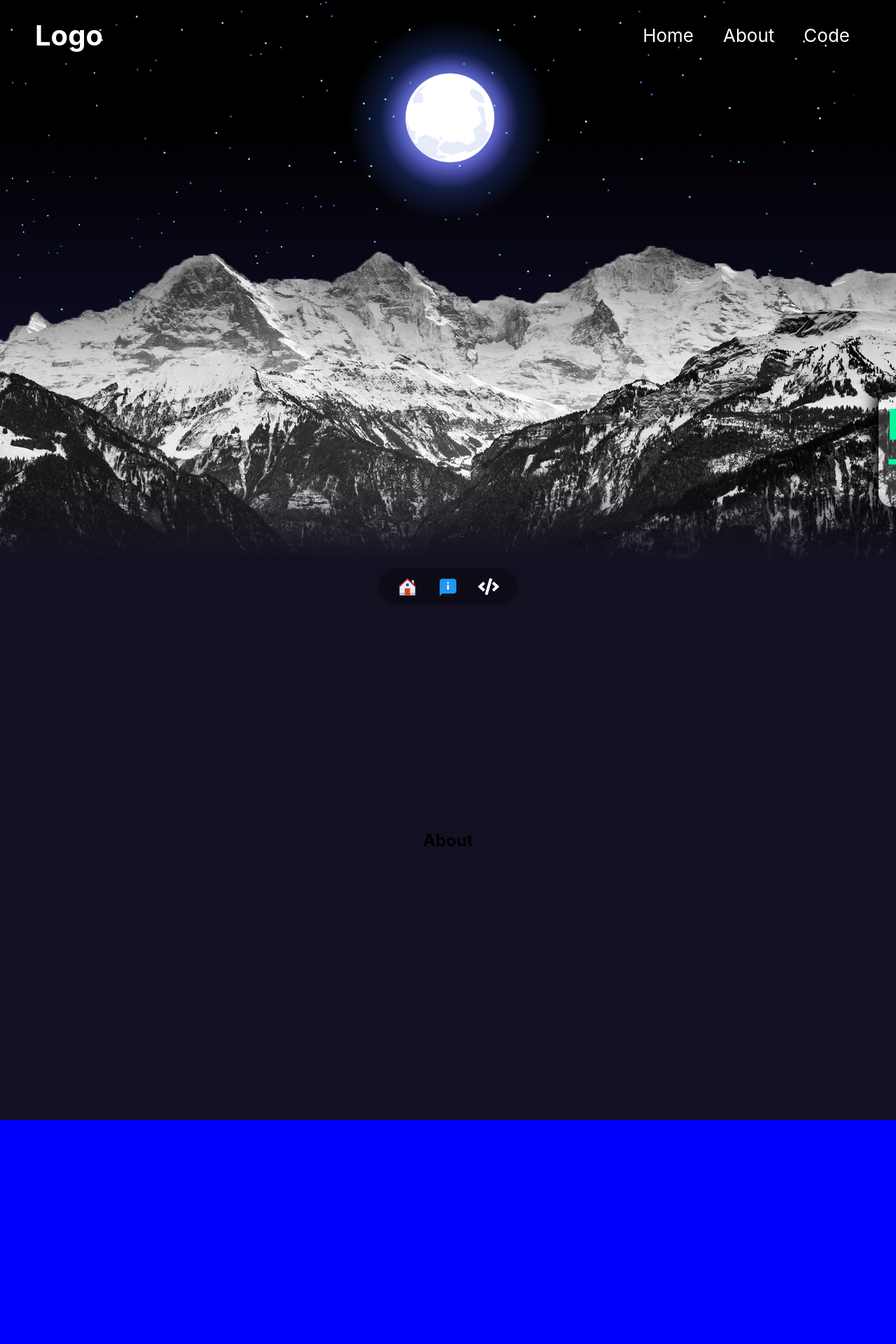
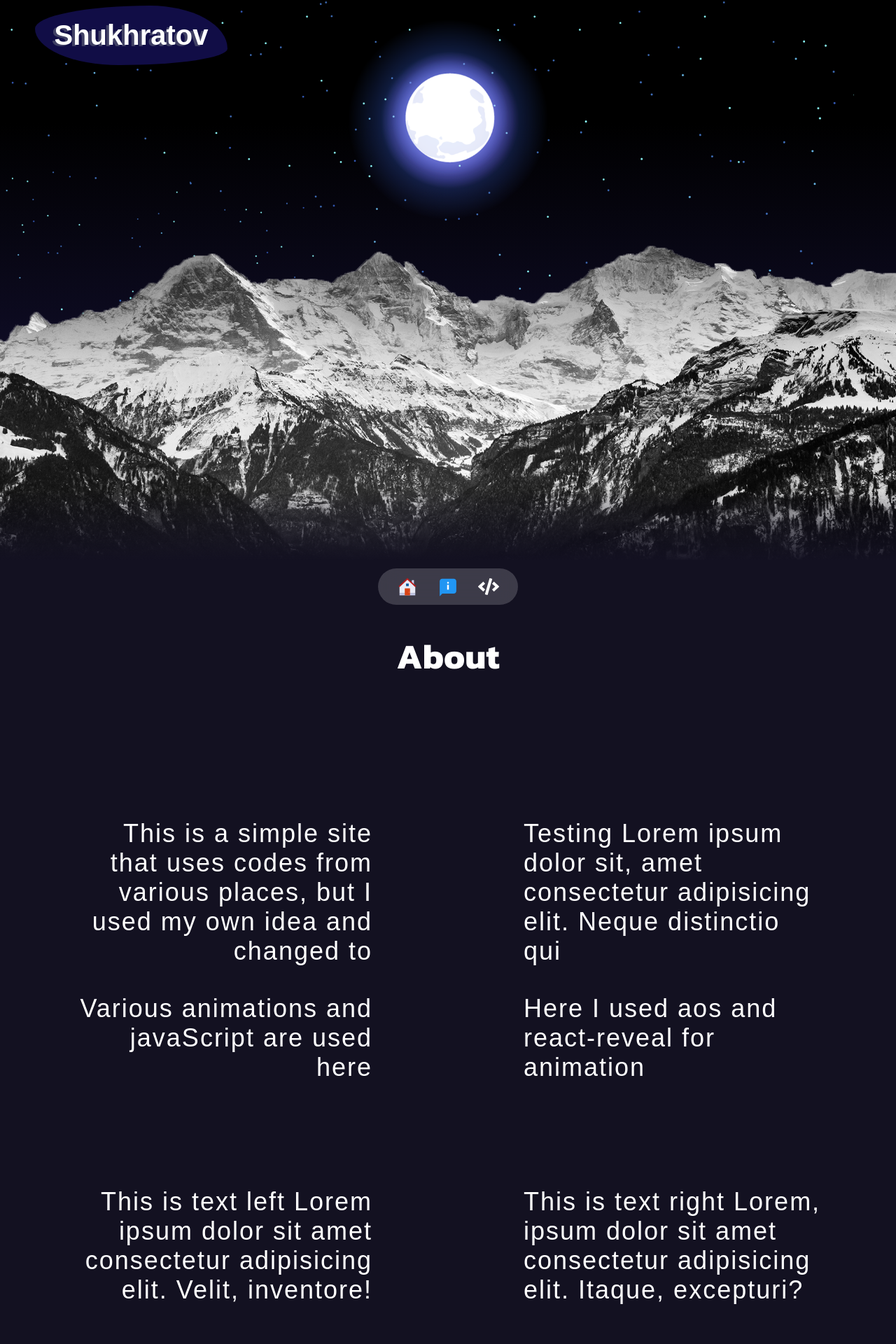
Before and after one commit to Shukhratov3082/Stylish-project, a React (Create React App) app: page / in a window 1280 px wide. Shown: the top 1920 px of the page at 70% size. Built offline with nearby package versions, Linux system fonts and the light colour scheme; the HTML template or start-up script is replaced by a standard one.

Commit message:
about style tayyor

```diff
--- a/package.json
+++ b/package.json
@@ -10,8 +10,10 @@
     "react": "^18.2.0",
     "react-dom": "^18.2.0",
     "react-icons": "^4.4.0",
+    "react-reveal": "^1.2.2",
     "react-router-dom": "^6.3.0",
     "react-scripts": "5.0.1",
+    "reveal": "^0.0.4",
     "styled-components": "^5.3.5",
     "swiper": "^8.3.1",
     "web-vitals": "^2.1.4"
--- a/public/index.html
+++ b/public/index.html
@@ -1,43 +1,31 @@
 <!DOCTYPE html>
 <html lang="en">
+
 <head>
   <meta charset="utf-8" />
   <link rel="icon" href="%PUBLIC_URL%/favicon.ico" />
   <meta name="viewport" content="width=device-width, initial-scale=1" />
   <meta name="theme-color" content="#000000" />
-    <meta
-      name="description"
-      content="Web site created using create-react-app"
-    />
+  <meta name="description" content="Web site created using create-react-app" />
   <link rel="apple-touch-icon" href="%PUBLIC_URL%/logo192.png" />
-    <!--
-      manifest.json provides metadata used when your web app is installed on a
-      user's mobile device or desktop. See https://developers.google.com/web/fundamentals/web-app-manifest/
-    -->
   <link rel="manifest" href="%PUBLIC_URL%/manifest.json" />
-    <!--
-      Notice the use of %PUBLIC_URL% in the tags above.
-      It will be replaced with the URL of the `public` folder during the build.
-      Only files inside the `public` folder can be referenced from the HTML.
 
-      Unlike "/favicon.ico" or "favicon.ico", "%PUBLIC_URL%/favicon.ico" will
-      work correctly both with client-side routing and a non-root public URL.
-      Learn how to configure a non-root public URL by running `npm run build`.
-    -->
+  <link rel="preconnect" href="https://fonts.googleapis.com">
+  <link rel="preconnect" href="https://fonts.gstatic.com" crossorigin>
+  <link href="https://fonts.googleapis.com/css2?family=Kanit:wght@700&display=swap" rel="stylesheet">
+  <link rel="stylesheet" href="https://unpkg.com/aos@next/dist/aos.css" />
+
+
   <title>React App</title>
 </head>
+
 <body>
   <noscript>You need to enable JavaScript to run this app.</noscript>
   <div id="root"></div>
-    <!--
-      This HTML file is a template.
-      If you open it directly in the browser, you will see an empty page.
+  <script src="https://unpkg.com/aos@next/dist/aos.js"></script>
+  <script>
+    AOS.init();
+  </script>
+</body>
 
-      You can add webfonts, meta tags, or analytics to this file.
-      The build step will place the bundled scripts into the <body> tag.
-
-      To begin the development, run `npm start` or `yarn start`.
-      To create a production bundle, use `npm run build` or `yarn build`.
-    -->
-  </body>
 </html>
--- a/src/App.js
+++ b/src/App.js
@@ -4,20 +4,22 @@ import About from './components/About'
 import Code from './components/Code'
 import Header from './components/header';
 import FootNavBar from './components/FootNavBar';
-// import NavBar from './components/NavBar';
+import styled from 'styled-components';
 
 function App() {
   return (
-    <>
-    <Header/>
-
-    {/* <NavBar/> */}
-    <Home/>
-    <About/>
-    <Code/>
-    <FootNavBar/>
-    </>
+    <Wrapper>
+      <Header />
+      <Home />
+      <About />
+      <Code />
+      <FootNavBar />
+    </Wrapper>
   );
 }
 
 export default App;
+const Wrapper = styled.div`
+scroll-snap-type: y mandatory;
+
+`
--- a/src/components/About.jsx
+++ b/src/components/About.jsx
@@ -1,10 +1,57 @@
 import React from 'react';
 import styled from 'styled-components';
+import Fade from 'react-reveal/Fade';
+import telegram from './images/telegram.png'
+// import { FaTelegramPlane } from 'react-icons/fa';
+const About = () => {
 
-const About = () => {
+    window.addEventListener('scroll', function () {
+        const value = window.scrollY
+        const telegram = document.querySelector('.telegram')
+
+        // telegram.style.left = 'calc(-400px + ' + value * 0.9 + 'px)';
+        // telegram.style.bottom = 'calc(-760px + ' + value * 0.9 + 'px)';
+        // telegram.style.fontSize = 'calc(800px - ' + value * 0.5 + 'px)';
+
+        telegram.style.bottom = 'calc(-400px + ' + value * 1.5 + 'px)';
+
+
+
+    })
+
+
     return (
         <Wrapper id='about'>
+
+            <Fade bottom>
                 <h2>About</h2>
+            </Fade>
+
+            <div className='aboutSite'>
+                <div className='textLeft' >
+                    <p data-aos="fade-right">This is a simple site that uses codes from various places, but I used my own idea and changed to</p>
+                    <p data-aos="fade-right" data-aos-delay="50" >Various animations and javaScript are used here</p>
+                    <p data-aos="fade-right">This is text left Lorem ipsum dolor sit amet consectetur adipisicing elit. Velit, inventore! </p>
+                </div>
+                <div className='textRight'>
+                    <p data-aos="fade-left">Testing Lorem ipsum dolor sit, amet consectetur adipisicing elit. Neque distinctio qui </p>
+                    <p data-aos="fade-left" data-aos-delay="50">Here I used aos and react-reveal for animation</p>
+                    <p data-aos="fade-left">This is text right Lorem, ipsum dolor sit amet consectetur adipisicing elit. Itaque, excepturi?</p>
+                </div>
+                <img className='telegram' src={telegram} alt="TelegramIcon" />
+            </div>
+
+
+            <div className='aboutStyle' >
+                    <div className="rounds round1" data-aos='zoom-in-right' data-aos-delay="10">IT</div>
+                    <div className="rounds round2" data-aos='zoom-in-up' data-aos-delay="400">IS</div>
+                    <div className="rounds round3" data-aos='zoom-in-up' data-aos-delay="100">Style</div>
+                    <div className="rounds roundCenter" data-aos='zoom-in-up' data-aos-delay="800"></div>
+                    <div className='MirrorContainer' data-aos="zoom-in" data-aos-delay="600"  >
+                        <p>Lorem ipsum dolor, sit amet consectetur adipisicing  architecto vero quia provident beatae perspiciatis dolorum est labore, consequuntur numquam. Ut, voluptates laudantium autem tempora sunt ex ea vero consequuntur!</p>
+                    </div>
+            </div>
+
         </Wrapper>
     );
 }
@@ -12,23 +59,148 @@ const About = () => {
 export default About;
 const Wrapper = styled.section`
 width: 100%;
-height: 800px;
 z-index: 2;
+background: #131121;
+color: white;
+overflow: hidden;
+position: relative;
+padding: 100px 100px 150px 100px;
+
+    h2{
+        text-align: center;
+        font-size: 50px;
+        font-family: 'Kanit', sans-serif;
+    }
+    .aboutSite{
+        width: 100%;
+        height: 100%;
+        display: flex;
+        align-items: start;
+        justify-content: space-between;
+        padding: 195px 0 0 0;
+        z-index: 1;
+            div{
+                width: 40%;
+                font-family: sans-serif;
+                font-size: 36px;
+                letter-spacing: 2px;
+                p:nth-child(2){margin-top: 40px;}
+                p:nth-child(3){margin-top: 150px;}
+            }
+            .textLeft{text-align: end;}
+
+            .telegram{
+                position: absolute;
+                color: white;
+                left: 48%;
+                height: 300px;
+                transform: rotate(316deg) translateX(-50%);
+                z-index: -1;
+            }
+    }
+
+    .aboutStyle{
+        width: 100%;
+        height: 1000px;
         display: flex;
         align-items: center;
         justify-content: center;
-background: #131121;
+        position: relative;
+        margin-top: 300px;
 
-&::before{
+            .MirrorContainer{
+                width: 700px;
+                height: 650px;
+                display: flex;
+                align-items: center;
+                justify-content: center;
+                font-size: 30px;
+                z-index: 1;
+
+                background-color: rgba(255,255,255,0.1);
+                border: 1px solid rgba(255,255,255,0.4);
+                box-shadow: 0px 6px 20px rgb(255 255 255 / 39%);
+                border-right: 1px solid rgba(255,255,255,0.2);
+                border-bottom:1px solid rgba(255,255,255,0.2);
+                backdrop-filter: blur(25px);
+                border-radius: 10px;
+
+                p{
+                    width: 50%;
+                    text-align: center;
+                    font-family: 'Kanit', sans-serif;
+
+                }
+            }
+
+            .rounds{
+                width: 320px;
+                height: 320px;
+                display: flex;
+                align-items: center;
+                justify-content: center;
+                font-size: 40px;
+                font-family: 'Kanit', sans-serif;
+                position: absolute;
+                border-radius: 50%;
+                letter-spacing: 3px;
+                    &::before{filter: blur(30px);}
+                    &::before,::after{
                         content: '';
                         position: absolute;
-    bottom: -1px;
                         width: 100%;
-    height: 100px;
-    background: linear-gradient(to top, #131121,transparent);
-    z-index: 10;
+                        height: 100%;
+                        border-radius: 50%;
+                        z-index: -1;
+                    }
             }
 
+            .round1{
+                top: 100px;
+                left: 5%;
+                color: yellow;
+                &::before,::after{background: #00e4ff; animation: round2Animate 8s linear infinite;}
+            }
+            .round2{
+                top: 200px;
+                right: 100px;
+                color: #00ff19;
+                &::before,::after{background:#1900a6;animation: round2Animate 9s linear infinite;}
+            }
+            .round3{
+                left: 30%;
+                bottom: -100px;
+                color: #ff00ca;
+                &::before,::after{background: #00ff19; animation: round2Animate 7s linear infinite;}
+            }
+            .roundCenter{
+                width: 350px;
+                height: 350px;
+                top: 250px;
+                left: 39%;
+                color: yellow;
+                &::before,::after{background: #ff9100; animation: round2Animate 8s linear infinite;}
+            }
 
+    }
 
+    @keyframes round2Animate {
+        0%,100%{border-radius:50% 50% 50% 50% / 50% 50% 50% 50% ;}
+        10%{border-radius:61% 39% 50% 50% / 50% 50% 50% 50% ;}
+        20%{border-radius:51% 49% 50% 50% / 50% 63% 38% 50% ;}
+        30%{border-radius:51% 49% 63% 39% / 50% 50% 50% 50% ;}
+        40%{border-radius:51% 49% 50% 50% / 38% 50% 50% 62% ;}
+        50%{border-radius:62% 38% 50% 50% / 50% 50% 50% 50% ;}
+        60%{border-radius:50% 50% 50% 50% / 50% 63% 38% 50% ;}
+        70%{border-radius:50% 50% 63% 39% / 50% 50% 50% 50% ;}
+        80%{border-radius:50% 50% 50% 50% / 40% 50% 50% 60% ;}
+    }
+@media (max-width:768px) {
+   .textContainer{
+    p{
+        font-size: 27px;
+        line-height: 36px;
+    }
+   }
+}
 `
--- a/src/components/Home.jsx
+++ b/src/components/Home.jsx
@@ -1,17 +1,16 @@
-import React, { useEffect } from 'react';
+import React from 'react';
 import styled from 'styled-components';
 import Moon from './images/moon.png'
 import Stars from './images/stars.png'
 import Tog from './images/mountain.png'
 const Home = () => {
 
-    useEffect(() => {
+
         window.addEventListener('scroll', function () {
             const value = window.scrollY
             const MoonImg = document.querySelector('#MoonImg')
             const StarsImg = document.querySelector("#StarsImg")
             const text = document.querySelector('#text')
-
 
             MoonImg.style.top = value * 0.5 + 'px';
             MoonImg.style.left = value * 1.05 + 'px';
@@ -21,7 +20,6 @@ const Home = () => {
 
         })
 
-    }, [])
 
 
 
@@ -49,6 +47,16 @@ justify-content: center;
 background: linear-gradient(0deg, #191540 6%, #000000 78%);
 position: relative;
 
+&::before{
+    content: '';
+    position: absolute;
+    bottom: -1px;
+    width: 100%;
+    height: 100px;
+    background: linear-gradient(to top, #131121,transparent);
+    z-index: 12;
+}
+
     img{
         position: absolute;
         top: 0;
@@ -74,15 +82,17 @@ position: relative;
         width: 375px;
         position: absolute;
         padding: 10px 12px;
-        right: -350px;
+        right: -375px;
         top: 70%;
         color: mediumspringgreen;
         background: #ffffff2b;
         border-radius: 20px;
-        box-shadow: 0 0 20px 8px #000;
+        text-shadow: -4px 4px 7px #000;
         font-size: 60px;
         z-index: 9;
     }
 
 
+
+
 `
--- a/src/components/header.jsx
+++ b/src/components/header.jsx
@@ -1,7 +1,7 @@
 import { useState } from "react";
 import styled from "styled-components";
 import MenuBurger from "./MenuBurger";
-
+import Fade from 'react-reveal/Fade';
 
 const Header = () => {
     const [activeNav, setActiveNav] = useState('')
@@ -19,13 +19,16 @@ const Header = () => {
 
     return (
         <Wrapper>
-
-            <h1 className="Logo">Logo</h1>
+            <Fade top cascade>
+                <div className="borderGradiend">
+                    <h1 className="Logo">Shukhratov</h1>
+                </div>
                 <nav className="navContainer">
                     <a href={'#home'} onClick={() => setActiveNav('#home')} className={activeNav === '#home' ? 'active' : ''}>Home</a>
                     <a href={'#about'} onClick={() => setActiveNav('#about')} className={activeNav === '#about' ? 'active' : ''}>About</a>
                     <a href={'#code'} onClick={() => setActiveNav('#code')} className={activeNav === '#code' ? 'active' : ''}>Code</a>
                 </nav>
+            </Fade>
             <MenuBurger />
 
         </Wrapper>
@@ -45,17 +48,39 @@ const Wrapper = styled.header`
     top: 0;
     left: 0;
     padding: 20px 50px 20px 50px;
+    font-family: "Coda Caption", sans-serif;;
 
+    .borderGradiend{
+        width: 275px;
+        height: 85px;
+        display: flex;
+        align-items: center;
+        justify-content: center;
+        background: #110d46;
+        border-radius:50% 50% 51% 49% / 36% 65% 35% 64%  ;
+        animation: BorderAnimated 13s cubic-bezier(0.47, 0.36, 0.68, 0.82) infinite;
+        @keyframes BorderAnimated {
+            0%, 100%{border-radius:31% 69% 29% 71% / 42% 50% 50% 58%;}
+            10%{border-radius: 45% 55% 29% 71% / 33% 50% 50% 67%;}
+            20%{border-radius:50% 50% 42% 58% / 31% 60% 40% 69%;}
+            40%{border-radius:64% 36% 69% 31% / 32% 77% 23% 68%;}
+            60%{border-radius:54% 46% 39% 61% / 48% 66% 34% 52%;}
+            80%{border-radius:  81% 19% 70% 30% / 51% 41% 59% 49%;}
+        }
 
         .Logo{
             color: white;
             font-size: 40px;
+            text-shadow: -4px 2px #404064;
         }
+    }
+
 
     .navContainer{
         display: flex;
         gap: 10px;
         align-content: center;
+        font-weight: 800;
         a{
             transition: .3s ease-in-out;
             text-decoration: none;
@@ -79,6 +104,12 @@ const Wrapper = styled.header`
         .navContainer{
             display: none;
         }
+        .borderGradiend{
+            width: 250px;
+            .Logo{
+                font-size: 30px;
+            }
+        }
      }
 
 
--- a/src/index.css
+++ b/src/index.css
@@ -2,12 +2,13 @@
   margin: 0;
   padding: 0;
   box-sizing: border-box;
+  -webkit-font-smoothing: antialiased;
+  -webkit-scroll-transition:  0.3s ease-in-out;
 }
 
 html {
   scroll-behavior: smooth;
 }
-
 ::-webkit-scrollbar {
   background-color: rgb(56, 46, 142);
   width: 12px;
@@ -19,17 +20,6 @@ html {
 
 }
 
-body {
-  width: 100%;
-  height: 100vh;
-  margin: 0;
-  font-family: -apple-system, BlinkMacSystemFont, 'Segoe UI', 'Roboto', 'Oxygen',
-    'Ubuntu', 'Cantarell', 'Fira Sans', 'Droid Sans', 'Helvetica Neue',
-    sans-serif;
-  -webkit-font-smoothing: antialiased;
-  -moz-osx-font-smoothing: grayscale;
-}
-
 code {
   font-family: source-code-pro, Menlo, Monaco, Consolas, 'Courier New',
     monospace;
```
Also changed, not shown: src/components/Code.jsx (+8 -1 lines), src/components/FootNavBar.jsx (+5 -12 lines), src/components/MenuBurger.jsx (+5 -4 lines), src/components/images/telegram.png (added), 1 other file (tests, documents, lock files or other folders). Lines whose indentation alone changed are shown as unchanged.
